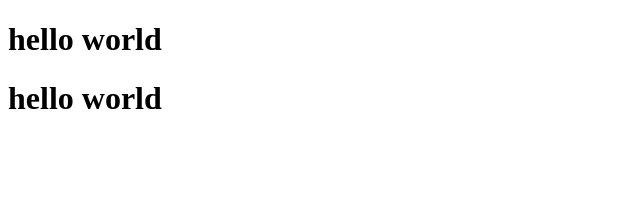
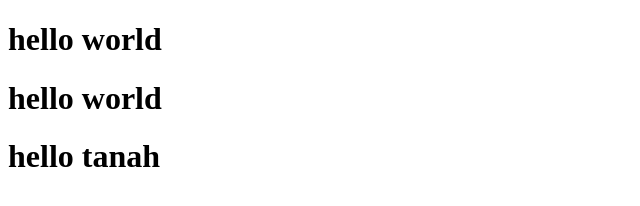
Before and after one commit to tanah1/project-x, a plain HTML site: page index.html in a window 1280 px wide. Shown: the whole page, without its empty margins (0-640 px from the left). Drawn offline with Linux system fonts and the light colour scheme.

Commit message:
hello tanah

```diff
--- a/index.html
+++ b/index.html
@@ -8,5 +8,6 @@
 <body>
     <h1>hello world</h1>
     <h1>hello world</h1>
+    <h1>hello tanah</h1>
 </body>
 </html>
```
